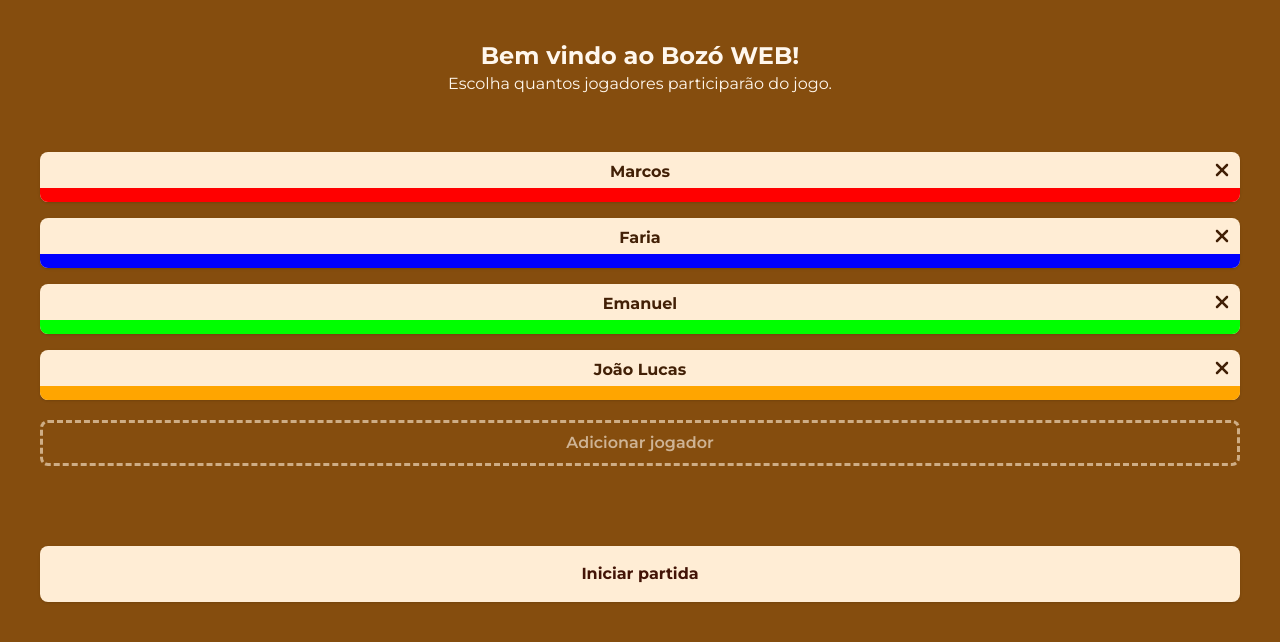
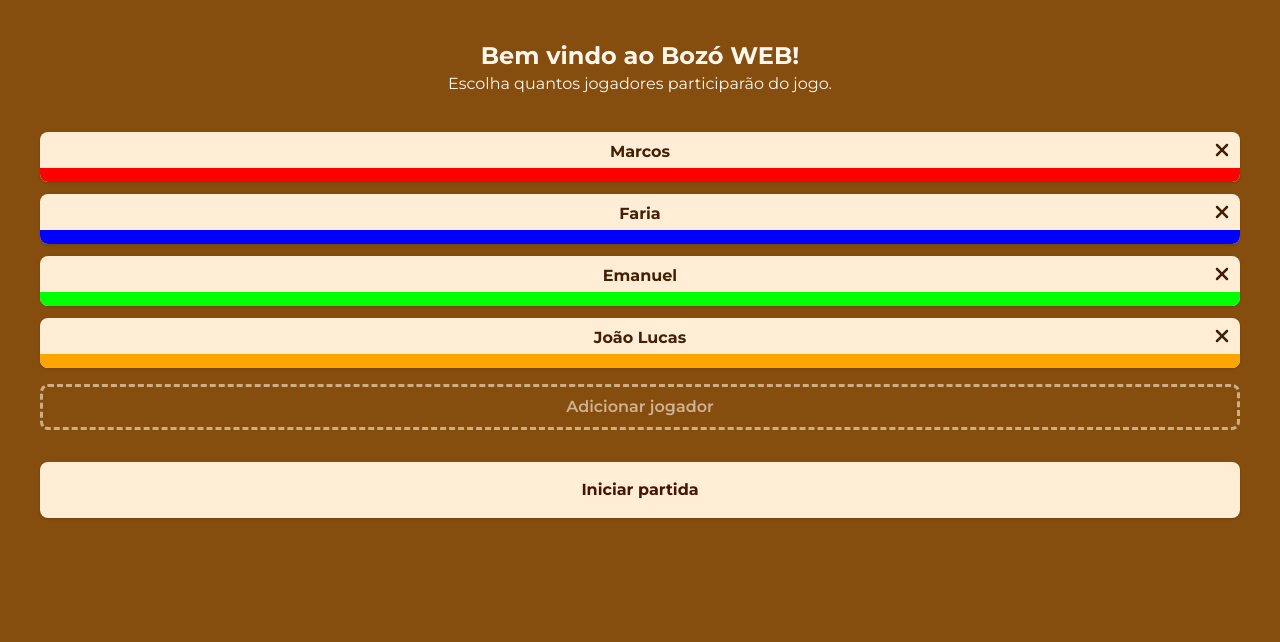
Before and after one commit to Emanuel-Boaventura/bozo-web, a Next.js app: page / in a window 1280 px wide. Shown: the top 642 px of the page. Built offline with nearby package versions, Linux system fonts and the light colour scheme.

Commit message:
feat: now change value set existing currentGame

```diff
--- a/src/components/AddPlayer.tsx
+++ b/src/components/AddPlayer.tsx
@@ -75,7 +75,7 @@ export default function AddPlayer({ open, setOpen }: IAddPlayer) {
           )}
           <button
             type="button"
-            className="font-bold mt-4 bg-yellow-900 shadow text-orange-100 rounded-lg flex w-full justify-center  p-2"
+            className="font-bold mt-4 bg-yellow-900 shadow text-orange-100 rounded-lg flex w-full justify-center p-2"
             onClick={handleAddPlayer}
           >
             Adicionar
--- a/src/components/SelectValue.tsx
+++ b/src/components/SelectValue.tsx
@@ -22,7 +22,7 @@ export default function SelectValue({
   onNextPlayer,
 }: ISelectValue) {
   const { setPlayers } = usePlayersContext();
-  const { automaticNext } = useGameContext();
+  const { automaticNext, setCurrentGame } = useGameContext();
   const ref = useClickOutside(() => setOpen(false));
 
   function getPoints(value: string) {
@@ -64,6 +64,7 @@ export default function SelectValue({
       const updatedPLayers = prevState.map((player, index) =>
         index === actualPlayer ? { ...player, [point]: value } : player
       );
+      setCurrentGame(JSON.stringify(updatedPLayers));
       localStorage.setItem("partida-bozó", JSON.stringify(updatedPLayers));
       return updatedPLayers as IPlayer[];
     });
--- a/src/pages/index.tsx
+++ b/src/pages/index.tsx
@@ -65,7 +65,7 @@ export default function Home() {
           <Droppable droppableId="column-1">
             {(provided) => (
               <div
-                className="flex flex-col w-full mt-10"
+                className="flex flex-col w-full mt-6"
                 ref={provided.innerRef}
                 {...provided.droppableProps}
               >
@@ -77,7 +77,7 @@ export default function Home() {
                   >
                     {(providedTwo) => (
                       <div
-                        className="relative bg-orange-100 text-center shadow mt-4 rounded-lg overflow-hidden "
+                        className="relative bg-orange-100 text-center shadow mt-3 rounded-lg overflow-hidden "
                         ref={providedTwo.innerRef}
                         {...providedTwo.draggableProps}
                         {...providedTwo.dragHandleProps}
@@ -111,7 +111,7 @@ export default function Home() {
 
         <button
           type="button"
-          className="font-semibold w-full p-2 text-center mt-5 rounded-lg border-dashed opacity-60 border-orange-100 border-[3px] mb-20"
+          className="font-semibold w-full p-2 text-center mt-4 rounded-lg border-dashed opacity-60 border-orange-100 border-[3px] mb-8"
           onClick={() => setOpen(true)}
         >
           Adicionar jogador
@@ -120,7 +120,7 @@ export default function Home() {
         {currentGame && (
           <button
             onClick={handleNewGame}
-            className="font-bold w-full shadow p-4 text-center mb-4  rounded-lg bg-orange-950 !text-orange-50"
+            className="font-bold w-full shadow p-4 text-center mb-3 rounded-lg bg-orange-950 !text-orange-50"
           >
             Novo jogo
           </button>
```
